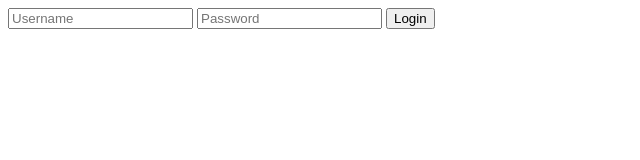
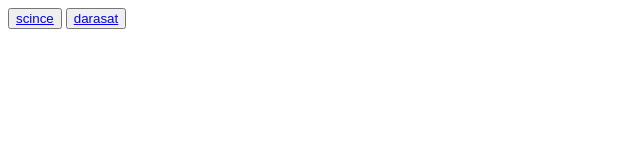
Before and after one commit to sobhysameh85-dev/protofolio, a website: page login.html in a window 1280 px wide. Shown: the whole page, without its empty margins (0-640 px from the left). Drawn offline with Linux system fonts and the light colour scheme.

Commit message:
Add files via upload

```diff
--- a/login.html
+++ b/login.html
@@ -8,13 +8,13 @@
 </head>
 
 <body>
-    <input id="username" placeholder="Username">
+    <!-- <input id="username" placeholder="Username">
     <input id="password" type="password" placeholder="Password">
-    <button onclick="login()">Login</button>
-    <button id="scince" type="button" style="display: none;"><a href="plus.html">scince</a></button>
-    <button id="darasat" type="button" style="display: none;"><a href="plus2.html">darasat</a></button>
+    <button onclick="login()">Login</button> -->
+    <button id="scince" type="button" ><a href="plus.html">scince</a></button>
+    <button id="darasat" type="button" ><a href="plus2.html">darasat</a></button>
 
-    <script>
+    <!-- <script>
         const darasat = document.getElementById("darasat")
         const scince = document.getElementById("scince")
         async function login() {
@@ -30,13 +30,12 @@
             const data = await res.json();
             localStorage.setItem("token", data.token);
 
-            alert("تم تسجيل الدخول");
 
             // 🔥 التحويل بعد تسجيل الدخول
-            scince.style.display="block"
-            darasat.style.display="block"
+            // scince.style.display="block"
+            // darasat.style.display="block"
         }
-    </script>
+    </script> -->
 </body>
 
 </html>
```
